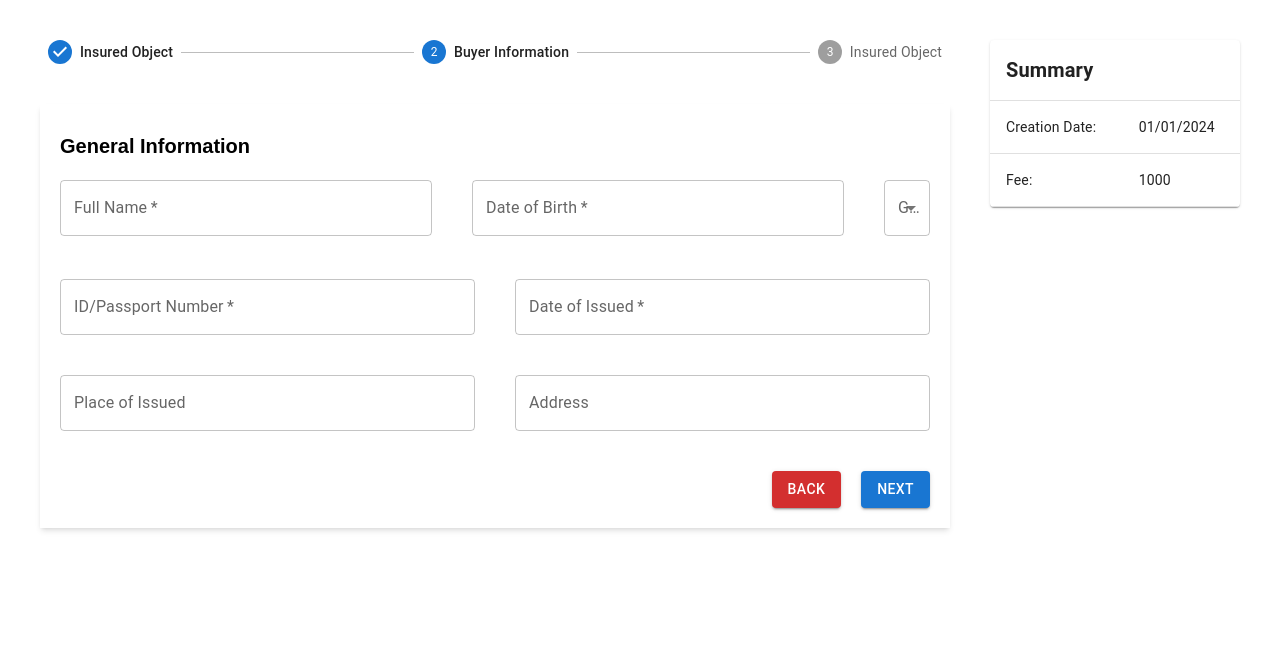
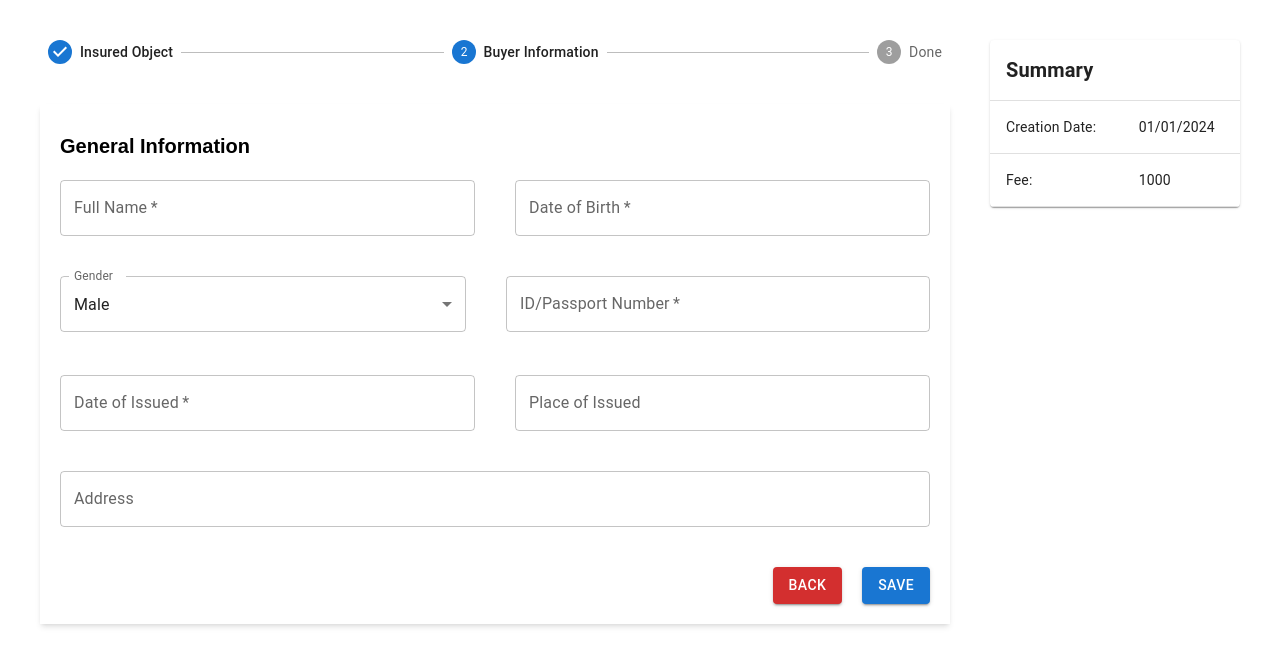
Before and after one commit to nvanh31798/dynamic-form, a React (Create React App) app: page / in a window 1280 px wide. Both pictures are taken after a click on the button "NEXT". Shown: the top 666 px of the page. Built offline with nearby package versions, Linux system fonts and the light colour scheme.

Commit message:
complete dropdown field

```diff
--- a/package.json
+++ b/package.json
@@ -14,6 +14,7 @@
     "@testing-library/react": "^13.4.0",
     "@testing-library/user-event": "^14.4.3",
     "@types/jest": "^27.5.2",
+    "@types/lodash": "^4.17.4",
     "@types/node": "^17.0.45",
     "@types/react": "^18.0.26",
     "@types/react-dom": "^18.0.10",
--- a/src/components/DatePickerField/DatePickerField.tsx
+++ b/src/components/DatePickerField/DatePickerField.tsx
@@ -49,7 +49,7 @@ export const DatePickerField = ({
         onBlur={(e) => handleblur(e)}
         sx={{ minWidth: "300px" }}
         value={value}
-        className="min-w-96 grow"
+        className="grow"
         name={field.fieldCode}
         label={field.label}
         id={field.id}
--- a/src/components/DropDownField/DropDownField.tsx
+++ b/src/components/DropDownField/DropDownField.tsx
@@ -1,6 +1,5 @@
-import * as React from "react";
+import { useEffect } from "react";
 import { useField } from "formik";
-import { Moment } from "moment";
 import {
   FormControl,
   InputLabel,
@@ -23,26 +22,30 @@ export const DropDownField = ({ field, onChange }: DropDownFieldProps) => {
   const { value, error, touched } = meta;
   const { setValue } = helpers;
 
-  const handleChange = (value: Moment) => {
-    if (!onChange) {
+  useEffect(() => {
+    if (!field.prefilled) {
       return;
     }
-  };
+    setValue(field.prefilled);
+  }, []);
 
   return (
     <FormControl
+      style={{ minWidth: 350 }}
+      className="grow"
       error={!!(touched && error)}
     >
       <InputLabel id="demo-simple-select-label">{field.label}</InputLabel>
       <Select
+        sx={{ minWidth: 230 }}
         labelId="demo-simple-select-label"
         id={field.id}
         value={value}
         label={field.label}
         name={field.fieldCode}
         required={field.validationRules?.required}
-        // onBlur={onBlur}
-        // onChange={onChange}
+        onChange={(e) => setValue(e.target.value as string)}
+        defaultValue={field.prefilled}
       >
         {field.dropdownValues.map((value) => (
           <MenuItem value={value.id}>{value.label}</MenuItem>
--- a/src/features/DynamicForm/DynamicForm/DynamicForm.tsx
+++ b/src/features/DynamicForm/DynamicForm/DynamicForm.tsx
@@ -1,5 +1,5 @@
 import React, { useState } from "react";
-import { Form, Formik, FormikErrors } from "formik";
+import { Form, Formik, FormikErrors, FormikTouched } from "formik";
 import { SectionType } from "../../../types/dynamic-form/SectionType";
 import * as PolicyForm from "../../../mocks/PolicyForm.json";
 import { FormModel, SectionModel } from "../../../types/dynamic-form/Form";
@@ -18,20 +18,25 @@ export const DynamicForm = () => {
       e: React.FormEvent<HTMLInputElement | HTMLTextAreaElement>
     ) => void,
     handleSubmit: (e?: React.FormEvent<HTMLFormElement> | undefined) => void,
+    validationForm: (values?: any) => void,
     isValid: boolean,
-    errors: FormikErrors<{}>
+    setTouched: (
+      touched: FormikTouched<{}>,
+      shouldValidate?: boolean | undefined
+    ) => Promise<void | FormikErrors<{}>>
   ) => {
     return sections.map((section) => {
       switch (section.type) {
         case SectionType.STEPPER:
           return (
             <StepperSection
+              validationForm={validationForm}
               onBlur={handleBlur}
               onChange={handleChange}
               onSubmit={handleSubmit}
               steps={section.steps ?? []}
               isValid={isValid}
-              errors={errors}
+              setTouched={setTouched}
               setValidationSchema={setValidationSchema}
             />
           );
@@ -48,7 +53,7 @@ export const DynamicForm = () => {
       validateOnBlur
       initialValues={{}}
       onSubmit={(values) => {
-        console.log(values);
+        console.log("values");
       }}
       validationSchema={validationSchema}
     >
@@ -58,14 +63,17 @@ export const DynamicForm = () => {
         handleBlur,
         handleChange,
         handleSubmit,
+        validateForm,
+        setTouched,
       }) => (
         <Form className="flex-auto">
           {renderSection(
             handleBlur,
             handleChange,
             handleSubmit,
+            validateForm,
             isValid,
-            errors
+            setTouched
           )}
         </Form>
       )}
--- a/src/features/DynamicForm/InputField/InputField.tsx
+++ b/src/features/DynamicForm/InputField/InputField.tsx
@@ -34,7 +34,7 @@ export const InputField = ({ field, onChange, onBlur }: InputFieldProps) => {
       onBlur={(e) => handleblur(e)}
       sx={{ minWidth: "300px" }}
       value={value}
-      className="min-w-96 grow"
+      className="grow"
       name={field.fieldCode}
       label={field.label}
       id={field.id}
--- a/src/features/DynamicForm/StepperSection/StepperSection.tsx
+++ b/src/features/DynamicForm/StepperSection/StepperSection.tsx
@@ -6,8 +6,9 @@ import Step from "@mui/material/Step";
 import StepLabel from "@mui/material/StepLabel";
 import { FornFields } from "../Fields/FornFields";
 import { Button } from "@mui/material";
-import { FormikErrors } from "formik";
+import { FormikErrors, FormikTouched } from "formik";
 import { useValidation } from "../hooks/useValidation";
+import _ from "lodash";
 
 interface StepperSectionProps {
   steps: StepModel[];
@@ -17,24 +18,41 @@ interface StepperSectionProps {
   onBlur?: (e: React.FormEvent<HTMLInputElement | HTMLTextAreaElement>) => void;
   onSubmit?: (e?: React.FormEvent<HTMLFormElement> | undefined) => void;
   isValid?: boolean;
-  errors: FormikErrors<{}>;
   setValidationSchema?: Dispatch<SetStateAction<{}>>;
+  validationForm?: (values?: any) => void;
+  setTouched?: (
+    touched: FormikTouched<{}>,
+    shouldValidate?: boolean | undefined
+  ) => Promise<void | FormikErrors<{}>>;
 }
 
 export const StepperSection = ({
   steps,
   onSubmit,
   setValidationSchema,
-  errors,
+  validationForm,
   isValid,
+  setTouched,
   ...props
 }: StepperSectionProps) => {
   const [activeStep, setActiveStep] = useState(0);
   const currentStep = steps[activeStep];
   const { getValidationsSchemaFromField } = useValidation();
 
+  const setStepFieldTouched = (
+    touched: boolean,
+    callback?: (errors?: void | FormikErrors<{}>) => void
+  ) => {
+    const currentFieldsTouched = currentStep.fields?.map((field) => {
+      return [field.fieldCode as string, touched];
+    });
+    setTouched?.(Object.fromEntries(currentFieldsTouched), true).then(
+      (errors) => callback?.(errors)
+    );
+  };
+
   useEffect(() => {
-    const validationSchema = getValidationsSchemaFromField(currentStep.fields);
+    const validationSchema = getValidationsSchemaFromField(currentStep?.fields);
     setValidationSchema?.(validationSchema);
   }, [activeStep]);
 
@@ -42,13 +60,25 @@ export const StepperSection = ({
     if (!currentStep) {
       return <></>;
     }
-    return currentStep?.fields.map((field) => (
+    return currentStep?.fields?.map((field) => (
       <FornFields {...props} field={field} />
     ));
   };
 
   const handleNextStep = () => {
     setActiveStep((prevActiveStep) => prevActiveStep + 1);
+  };
+
+  const handleBackStep = () => {
+    setActiveStep((prevActiveStep) => prevActiveStep - 1);
+  };
+
+  const handleSubmit = (errors?: void | FormikErrors<{}>) => {
+    if (!_.isEmpty(errors)) {
+      return;
+    }
+    onSubmit?.();
+    handleNextStep();
   };
 
   return (
@@ -61,6 +91,9 @@ export const StepperSection = ({
             </Step>
           );
         })}
+        <Step>
+          <StepLabel>Done</StepLabel>
+        </Step>
       </Stepper>
       <div className="mt-10 p-5 shadow-md">
         {steps[activeStep]?.title && (
@@ -80,7 +113,9 @@ export const StepperSection = ({
           {activeStep === steps.length - 1 && (
             <Button
               disabled={!isValid}
-              onClick={() => onSubmit?.()}
+              onClick={() => {
+                setStepFieldTouched(true, handleSubmit);
+              }}
               variant="contained"
             >
               Save
@@ -88,7 +123,7 @@ export const StepperSection = ({
           )}
           {activeStep > 0 && (
             <Button
-              onClick={() => setActiveStep(activeStep - 1)}
+              onClick={() => handleBackStep()}
               color={"error"}
               variant="contained"
             >
--- a/src/features/DynamicForm/hooks/useValidation.ts
+++ b/src/features/DynamicForm/hooks/useValidation.ts
@@ -6,7 +6,7 @@ import moment from "moment";
 export const useValidation = () => {
   const getValidationsSchemaFromField = (fields: Field[]) => {
     const validationObj = {} as { [key: string]: any };
-    fields.forEach((field) => {
+    fields?.forEach((field) => {
       const fieldName = field.fieldCode ?? "";
 
       if (field.validationRules) {
--- a/src/mocks/PolicyForm.json
+++ b/src/mocks/PolicyForm.json
@@ -100,15 +100,15 @@
                             "fieldCode": "gender",
                             "dropdownValues": [
                                 {
-                                    "id": 1,
+                                    "id": "Male",
                                     "label": "Male"
                                 },
                                 {
-                                    "id": 2,
+                                    "id": "Female",
                                     "label": "Female"
                                 }
                             ],
-                            "prefilled": "",
+                            "prefilled": "Male",
                             "validationRules": {
                                 "required": true
                             }
@@ -161,23 +161,6 @@
                             }
                         }
                     ]
-                },
-                {
-                    "id": "step-3",
-                    "label": "Insured Object",
-                    "fields": [
-                        {
-                            "id": "address",
-                            "label": "Address",
-                            "fieldCode": "address",
-                            "fieldType": "input",
-                            "prefilled": "",
-                            "validationRules": {
-                                "required": true,
-                                "max": 100
-                            }
-                        }
-                    ]
                 }
             ]
         }
--- a/src/types/dynamic-form/DropdownField.ts
+++ b/src/types/dynamic-form/DropdownField.ts
@@ -1,8 +1,9 @@
 import { Field } from "./Field";
 
 interface DropdownValueModel {
-  id: number;
+  id: string;
   label: string;
+
 }
 
 export interface DropdownFieldModel extends Field {
--- a/src/types/dynamic-form/Field.ts
+++ b/src/types/dynamic-form/Field.ts
@@ -15,4 +15,5 @@ export interface Field {
   fieldCode?: string;
   label?: string;
   validationRules?: ValidationRules;
+  prefilled?: string;
 }
```
